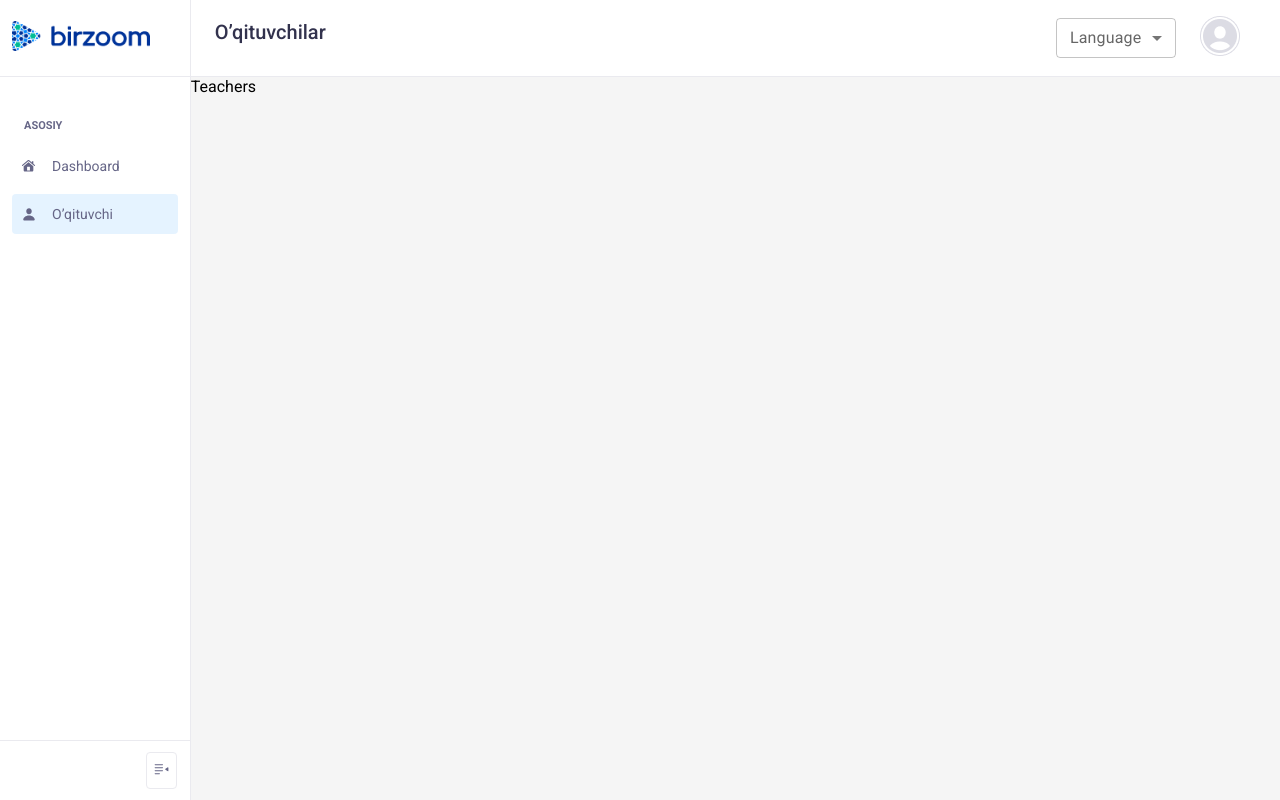
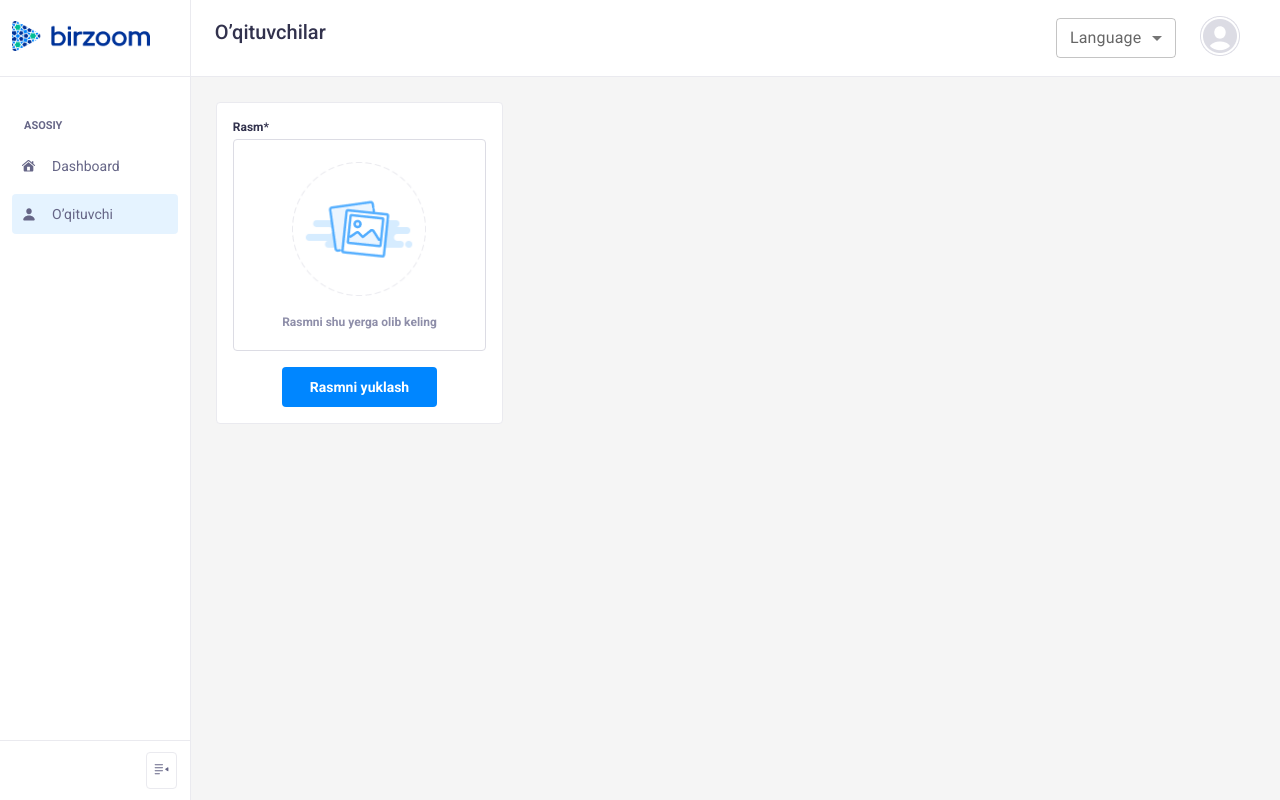
Before and after one commit to Jasurbek2208/birzoom-1, a React (Create React App) app: page /teachers in a window 1280 px wide. Built offline with nearby package versions, Linux system fonts and the light colour scheme; no server answers; sample sign-in values are in the browser's storage.

Commit message:
Add teacher left qismi tayyor

```diff
--- a/package.json
+++ b/package.json
@@ -6,6 +6,7 @@
     "@emotion/react": "^11.10.4",
     "@emotion/styled": "^11.10.4",
     "@mui/material": "^5.10.4",
+    "@mui/x-data-grid": "^5.17.2",
     "@testing-library/jest-dom": "^5.16.5",
     "@testing-library/react": "^13.4.0",
     "@testing-library/user-event": "^13.5.0",
--- a/src/assets/style/icons.css
+++ b/src/assets/style/icons.css
@@ -31,3 +31,8 @@
   mask-image: url("../icon/sidebarMain.svg");
   -webkit-mask-image: url("../icon/sidebarMain.svg");
 }
+
+.icon.icon-search {
+  mask-image: url("../icon/search.svg");
+  -webkit-mask-image: url("../icon/search.svg");
+}
--- /dev/null
+++ b/src/components/addTeacher/AddTeacher.tsx
@@ -0,0 +1,76 @@
+import styled from "styled-components";
+import Button from "../button/Button";
+
+// Images
+import inputImg from "../../assets/img/inputImg.png";
+
+export default function () {
+  return (
+    <StyledAddPage>
+      <div className="left">
+        <p>Rasm*</p>
+        <div className="img__wrapper">
+          <img src={inputImg} alt="inputImg.png" />
+          <p>Rasmni shu yerga olib keling</p>
+        </div>
+        <div className="button__wrapper">
+          <Button type="button">Rasmni yuklash</Button>
+        </div>
+      </div>
+      <div className="right"></div>
+    </StyledAddPage>
+  );
+}
+
+const StyledAddPage = styled.div`
+  padding: 25px;
+  width: 100%;
+  height: 100vh - 72px;
+  display: flex;
+  align-items: flex-start;
+  justify-content: space-between;
+
+  .left {
+    padding: 16px;
+    background-color: #fff;
+    border: 1px solid #eaeaef;
+    border-radius: 4px;
+
+    p {
+      margin-bottom: 4px;
+      font-weight: 600;
+      font-size: 12px;
+      line-height: 16px;
+      color: #32324d;
+    }
+
+    .img__wrapper {
+      padding: 22px 26px 16px;
+      display: flex;
+      justify-content: center;
+      flex-direction: column;
+      border: 1px solid #dcdce4;
+      border-radius: 4px;
+
+      img {
+        margin: 0 auto;
+        width: 134px;
+        height: 134px;
+      }
+
+      p {
+        margin-top: 18px;
+        text-align: center;
+        font-weight: 600;
+        font-size: 12px;
+        line-height: 16px;
+        color: #8e8ea9;
+      }
+    }
+
+    .button__wrapper {
+      width: 100%;
+      padding: 16px 49px 0px;
+    }
+  }
+`;
--- /dev/null
+++ b/src/components/table/Table.tsx
@@ -0,0 +1,51 @@
+import { DataGrid, GridColDef, GridValueGetterParams } from "@mui/x-data-grid";
+
+const columns: GridColDef[] = [
+  { field: "id", headerName: "ID", width: 70 },
+  { field: "firstName", headerName: "First name", width: 130 },
+  { field: "lastName", headerName: "Last name", width: 130 },
+  {
+    field: "age",
+    headerName: "Age",
+    type: "number",
+    width: 90,
+  },
+  {
+    field: "fullName",
+    headerName: "Full name",
+    description: "This column has a value getter and is not sortable.",
+    sortable: false,
+    width: 160,
+    valueGetter: (params: GridValueGetterParams) =>
+      `${params.row.firstName || ""} ${params.row.lastName || ""}`,
+  },
+];
+
+const rows = [
+  { id: 1, lastName: "Snow", firstName: "Jon", age: 35 },
+  { id: 2, lastName: "Lannister", firstName: "Cersei", age: 42 },
+  { id: 3, lastName: "Lannister", firstName: "Jaime", age: 45 },
+  { id: 4, lastName: "Stark", firstName: "Arya", age: 16 },
+  { id: 5, lastName: "Targaryen", firstName: "Daenerys", age: null },
+  { id: 6, lastName: "Melisandre", firstName: null, age: 150 },
+  { id: 7, lastName: "Clifford", firstName: "Ferrara", age: 44 },
+  { id: 8, lastName: "Frances", firstName: "Rossini", age: 36 },
+  { id: 9, lastName: "Roxie", firstName: "Harvey", age: 65 },
+];
+
+export default function DataTable() {
+  return (
+    <div style={{ height: 400, width: "100%" }}>
+      <DataGrid
+        rows={rows}
+        columns={columns}
+        pageSize={5}
+        rowsPerPageOptions={[5]}
+        checkboxSelection
+        style={{
+          backgroundColor: "#fff",
+        }}
+      />
+    </div>
+  );
+}
--- a/src/pages/admin/teachers/Teachers.tsx
+++ b/src/pages/admin/teachers/Teachers.tsx
@@ -1,9 +1,61 @@
 import React from "react";
 import styled from "styled-components";
+import Button from "../../../components/button/Button";
+import DataTable from "../../../components/table/Table";
 
 export default function Teachers() {
-  return <Style>Teachers</Style>;
+  return (
+    <StyledTeachers>
+      {/* Top navbar */}
+      <section className="admin-navbar">
+        <div className="left">
+          <div className="icon-wrapper">
+            <i className="icon icon-search"></i>
+          </div>
+          <div className="icon-wrapper">
+            <i className="icon icon-search"></i>
+          </div>
+        </div>
+        <div className="right">
+          <div className="icon-wrapper">
+            <p>Excel</p>
+          </div>
+          <Button type="button">+ O’qituvchi qo’shish</Button>
+        </div>
+      </section>
+      {/* ==================== */}
+
+      <DataTable />
+    </StyledTeachers>
+  );
 }
-const Style = styled.div`
+const StyledTeachers = styled.div`
+  padding: 25px;
+  width: 100%;
+  height: 100vh - 72px;
 
+  .admin-navbar {
+    margin-bottom: 44px;
+    display: flex;
+    align-items: center;
+    justify-content: space-between;
+
+    .left,
+    .right {
+      display: flex;
+      align-items: center;
+      gap: 16px;
+
+      .icon-wrapper {
+        cursor: pointer;
+        padding: 12px 14px;
+        background: #fff;
+        border: 1px solid #dcdce4;
+        border-radius: 4px;
+      }
+    }
+
+    .right {
+    }
+  }
 `;
--- a/src/router/Router.tsx
+++ b/src/router/Router.tsx
@@ -7,6 +7,7 @@ import Login from "../pages/auth/Login";
 // ADMIN
 import AdminLayout from "../layouts/AdminLayout";
 import Teachers from "../pages/admin/teachers/Teachers";
+import AddTeacher from "../components/addTeacher/AddTeacher";
 
 export default function Router() {
   const isAuth = localStorage.getItem("ISAUTH") || false;
@@ -36,7 +37,7 @@ export default function Router() {
         </>
       ) : (
         <Route element={<AdminLayout />}>
-          <Route path="teachers" element={<Teachers />} />
+          <Route path="teachers" element={<AddTeacher />} />
           <Route path="*" element={<Navigate to="teachers" />} />
         </Route>
       )}
```
Also changed, not shown: src/assets/img/inputImg.png (added), 1 other file (tests, documents, lock files or other folders).
